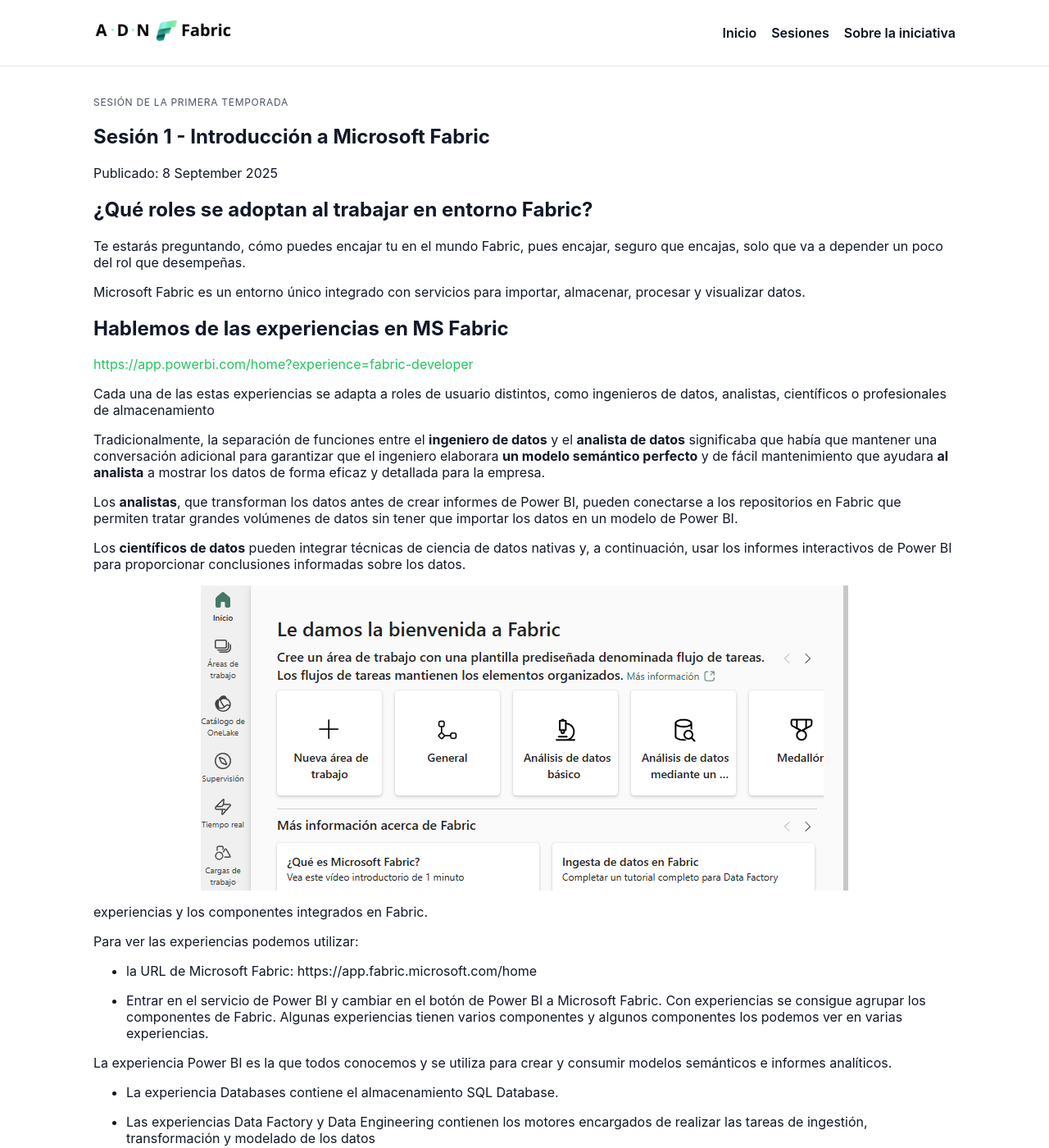
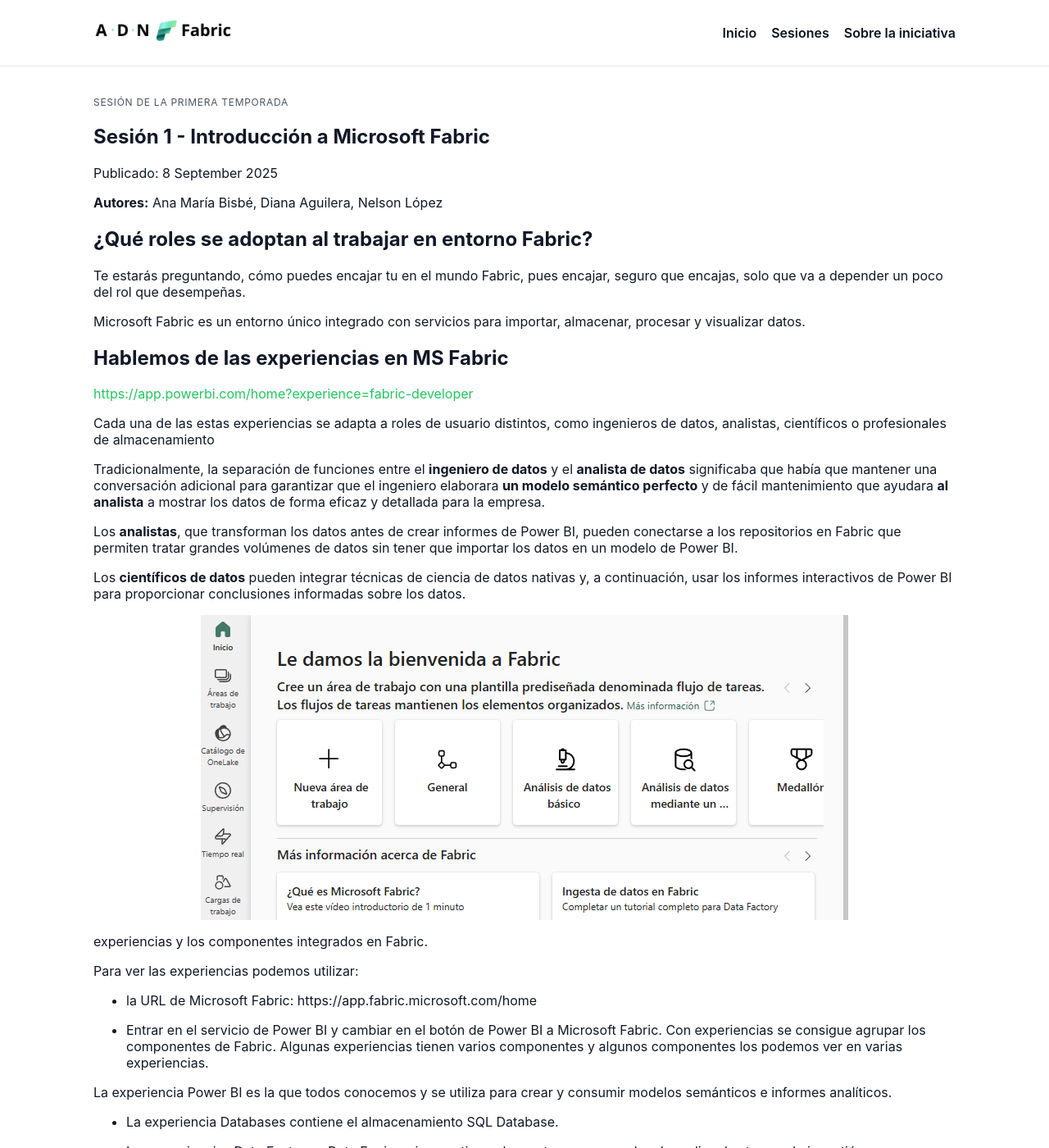
Before and after one commit to ADNFabric/ADNFabric, a Jekyll site: the page built from docs/_sesiones/t1s01-introduccion-a-fabric.md, in a window 1280 px wide and 1400 px high. Shown: the whole window at 82% size. Built offline with Jekyll 4.4.1, drawn with Linux system fonts in a browser that asks for light colours.

Commit message:
Sitio web

```diff
--- a/docs/_layouts/sesion.html
+++ b/docs/_layouts/sesion.html
@@ -6,6 +6,9 @@ layout: default
     <p class="kicker">Sesión de la primera temporada</p>
     <h1>{{ page.title }}</h1>
     <p class="meta">Publicado: {{ page.date | date: "%-d %B %Y" }}</p>
+    {% if page.authors %}
+    <p class="meta"><strong>Autores:</strong> {{ page.authors }}</p>
+    {% endif %}
     <div class="content">
       {{ content }}
     </div>
--- a/docs/_sesiones/t1s01-introduccion-a-fabric.md
+++ b/docs/_sesiones/t1s01-introduccion-a-fabric.md
@@ -2,6 +2,7 @@
 title: Sesión 1 - Introducción a Microsoft Fabric
 date: 2025-09-08
 published: true
+authors: Ana María Bisbé, Diana Aguilera, Nelson López
 imageurl: /assets/img/sesiones/t1s01-introduccion-a-fabric/media/portada.png
 ---
 ## ¿Qué roles se adoptan al trabajar en entorno Fabric?
--- a/docs/assets/css/main.css
+++ b/docs/assets/css/main.css
@@ -52,6 +52,7 @@ a:hover{color:var(--accent-2)}
   object-fit: cover;
   /* Ajusta la altura si quieres un recorte uniforme, por ejemplo: */
   max-height: 180px;
+  border: none !important;
 }
 
 @media (max-width: 860px){
```
